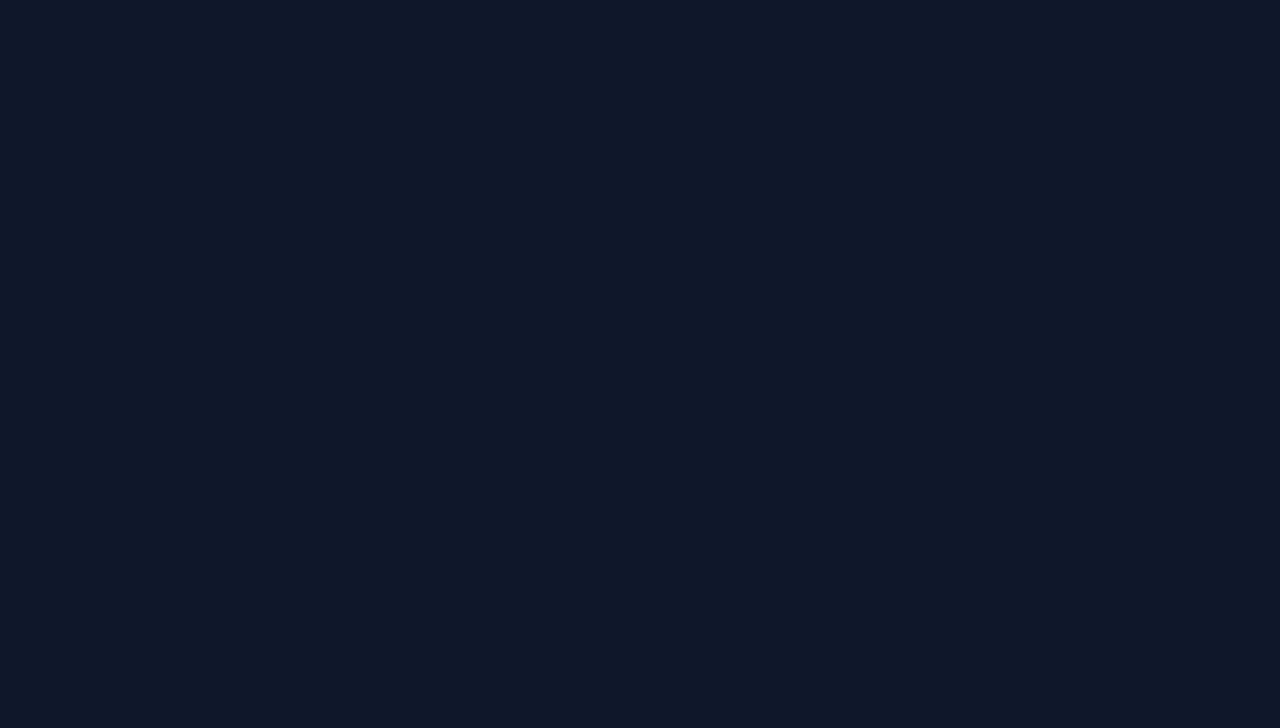
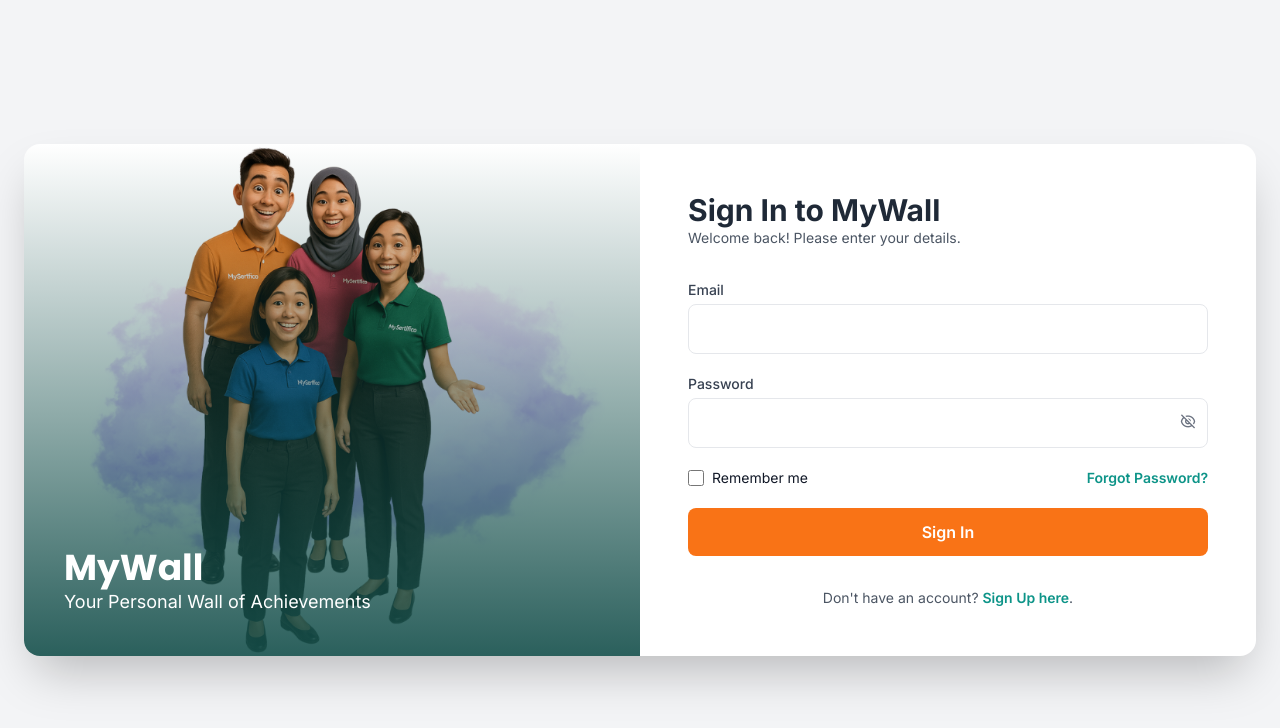
Before and after one commit to webappstudio-my/mysertifico, a React (Vite) app: page /mywall/auth/sign-in in a window 1280 px wide. Before the commit this address had no page. Shown: the top 728 px of the page. Built offline with nearby package versions, Linux system fonts and the light colour scheme.

Commit message:
adjusted image, adjust image, remove dark mode theme

```diff
--- a/src/App.jsx
+++ b/src/App.jsx
@@ -61,6 +61,8 @@ import MWSecurityPolicy from './pages/mywall/landing/MWSecurityPolicy';
 import MWTermsOfService from './pages/mywall/landing/MWTermsOfService';
 import MyWallSignUp from './pages/mywall/auth/MyWallSignUp';
 import MWForgotPassword from './pages/mywall/auth/MWForgotPassword';
+import MyWallSignIn from './pages/mywall/auth/MyWallSignIn';
+
 
 function App() {
   const [theme, setTheme] = useState(localStorage.getItem('theme') || 'light');
@@ -127,6 +129,7 @@ function App() {
         <Route path="/mywall/security-policy" element={<MWSecurityPolicy />} />
         <Route path="/mywall/terms-of-service" element={<MWTermsOfService />} />
         <Route path='/mywall/auth/sign-up' element={<MyWallSignUp theme={theme} onThemeToggle={toggleTheme} />} />
+        <Route path='/mywall/auth/sign-in' element={<MyWallSignIn />} />
 
         {/* MyWall */}
         <Route path="/mywall/auth/forgot-password" element={<MWForgotPassword />} />"
--- a/src/pages/mywall/auth/MyWallSignIn.jsx
+++ b/src/pages/mywall/auth/MyWallSignIn.jsx
@@ -13,6 +13,7 @@ const MyWallSignIn = () => {
     const [loading, setLoading] = useState(false);
     const [generalError, setGeneralError] = useState('');
     const [isSuccess, setIsSuccess] = useState(false);
+    const [showPassword, setShowPassword] = useState(false);
 
     // Dummy registered users for client-side validation (replace with actual backend check)
     const registeredUsers = {
@@ -26,7 +27,7 @@ const MyWallSignIn = () => {
             ...prev,
             [name]: type === 'checkbox' ? checked : value,
         }));
-        setErrors((prev) => ({
+        setError((prev) => ({
             ...prev,
             [name]: '',
         }));
@@ -35,13 +36,185 @@ const MyWallSignIn = () => {
         };
     };
 
+    const handleSubmit = (e) => {
+        e.preventDefault();
+        setLoading(true);
+        setGeneralError('');
+        setIsSuccess(false);
 
+        let newErrors = {};
+        let isValid = true;
 
+        // Validate Email
+        if (!formData.email.trim()) {
+            newErrors.email = 'Email address is required.';
+            isValid = false;
+        } else if (!/^\S+@\S+\.\S+$/.test(formData.email)) {
+            newErrors.email = 'Please enter a valid email address.';
+            isValid = false;
+        } else if (!registeredUsers[formData.email.toLowerCase()]) {
+            newErrors.email = 'This email is not registered. Please sign up.';
+            isValid = false;
+        }
 
+        // Validate Password
+        if (!formData.password) {
+            newErrors.password = 'Password is required.';
+            isValid = false;
+        } else if (registeredUsers[formData.email.toLowerCase()] && registeredUsers[formData.email.toLowerCase()] !== formData.password) {
+            newErrors.password = 'Incorrect password. Please try again.';
+            isValid = false;
+        }
 
+        setError(newErrors);
 
+        setTimeout(() => {
+            setLoading(false);
 
+            if (isValid) {
+                if (formData.rememberMe) {
+                    localStorage.setItem('rememberedEmail', formData.email);
+                } else {
+                    localStorage.removeItem('rememberedEmail');
+                }
+                setIsSuccess(true);
+                setTimeout(() => {
+                    navigate('/dashboard');
+                }, 1000);
+            } else {
+                if (newErrors.email || newErrors.password) {
+                    setGeneralError('Please correct the error and try again.');
+                }
+            }
+        }, 1000);
+    };
 
+    const togglePasswordVisibility = () => {
+        setShowPassword(!showPassword);
+    };
 
+    return (
+        <div className="flex items-center justify-center min-h-screen bg-gray-100 dark:bg-gray-900">
+            <div className="relative flex flex-col m-6 space-y-8 bg-white dark:bg-gray-800 shadow-2xl rounded-2xl md:flex-row md:space-y-0">
+                {/* Left Side */}
+                <div className="relative w-full md:w-1/2">
+                    <img
+                        src="/src/assets/images/frontend/welcome1.png"
+                        alt="A student smiling and holding books"
+                        className="w-full h-full hidden md:block rounded-l-2xl object-cover"
+                        onError={(e) => {
+                            e.target.src = 'https://placehold.co/800x1200/134E4A/ffffff?text=MyWall';
+                        }}
+                    />
+                    {/* Gradient overlay */}
+                    <div className="absolute inset-0 bg-gradient-to-t from-primary-mywall-900 to-transparent opacity-90 md:rounded-l-2xl"></div>
+                    <div className="absolute bottom-10 left-10 text-white">
+                        <h2 className="text-4xl font-bold font-poppins">MyWall</h2>
+                        <p className="text-lg text-primary-200">Your Personal Wall of Achievements</p>
+                    </div>
+                </div>
 
+                {/* Right Side */}
+                <div className="w-full md:w-1/2 p-8 md:p-12">
+                    <h2 className="font-bold text-3xl text-gray-800 dark:text-white">Sign In to MyWall</h2>
+                    <p className="text-sm font-normal text-gray-600 dark:text-gray-400 mb-8">Welcome back! Please enter your details.</p>
+
+                    {generalError && (
+                        <div className="mb-4 p-3 bg-red-50 border border-red-300 text-red-700 rounded-lg text-sm">
+                            {generalError}
+                        </div>
+                    )}
+
+                    {isSuccess && (
+                        <div className="mb-4 p-3 bg-green-50 border border-green-300 text-green-700 rounded-lg text-sm">
+                            Sign-in successful! Redirecting...
+                        </div>
+                    )}
+
+                    <form onSubmit={handleSubmit} className="space-y-5">
+                        <div>
+                            <label htmlFor="email" className="block text-sm font-medium text-gray-700 dark:text-gray-300">
+                                Email
+                            </label>
+                            <input
+                                type="email"
+                                id="email"
+                                name="email"
+                                value={formData.email}
+                                onChange={handleChange}
+                                required
+                                className="mt-1 w-full p-3 border rounded-lg focus:ring-primary focus:border-primary dark:bg-gray-700 dark:border-gray-600 text-black dark:text-white"
+                            />
+                            {error.email && (
+                                <p className="mt-1 text-sm text-red-600">{error.email}</p>
+                            )}
+                        </div>
+
+                        <div>
+                            <label htmlFor="password" className="block text-sm font-medium text-gray-700 dark:text-gray-300">
+                                Password
+                            </label>
+                            <div className="relative">
+                                <input
+                                    type={showPassword ? "text" : "password"}
+                                    id="password"
+                                    name="password"
+                                    value={formData.password}
+                                    onChange={handleChange}
+                                    required
+                                    className="mt-1 w-full p-3 border rounded-lg pr-10 text-black focus:ring-primary focus:border-primary dark:bg-gray-700 dark:border-gray-600 dark:text-white"
+                                />
+                                <button
+                                    type="button"
+                                    onClick={togglePasswordVisibility}
+                                    className="absolute inset-y-0 right-0 px-3 text-gray-500 dark:text-gray-400"
+                                >
+                                    <i className={showPassword ? "ri-eye-line" : "ri-eye-off-line"}></i>
+                                </button>
+                            </div>
+                            {error.password && (
+                                <p className="mt-1 text-sm text-red-600">{error.password}</p>
+                            )}
+                        </div>
+
+                        <div className="flex justify-between items-center">
+                            <div className="flex items-center">
+                                <input
+                                    type="checkbox"
+                                    id="rememberMe"
+                                    name="rememberMe"
+                                    checked={formData.rememberMe}
+                                    onChange={handleChange}
+                                    className="h-4 w-4 text-primary focus:ring-primary border-gray-300 rounded"
+                                />
+                                <label htmlFor="rememberMe" className="ml-2 block text-sm text-gray-900 dark:text-gray-300">
+                                    Remember me
+                                </label>
+                            </div>
+                            <Link
+                                to="/mywall/auth/forgot-password"
+                                className="text-sm font-semibold text-primary hover:underline"
+                            >
+                                Forgot Password?
+                            </Link>
+                        </div>
+
+                        <button
+                            type="submit"
+                            disabled={loading}
+                            className="w-full bg-orange-500 text-white py-3 rounded-lg font-semibold hover:bg-orange-600 transition-colors disabled:opacity-50"
+                        >
+                            {loading ? 'Signing In...' : 'Sign In'}
+                        </button>
+                    </form>
+
+                    <div className="mt-8 text-center text-sm text-gray-600 dark:text-gray-400">
+                        Don't have an account? <Link to="/mywall/auth/sign-up" className="font-semibold text-primary hover:underline">Sign Up here</Link>.
+                    </div>
+                </div>
+            </div>
+        </div>
+    );
 };
+
+export default MyWallSignIn;
```
Also changed, not shown: src/pages/mywall/auth/MyWallSignUp.jsx (+13 -10 lines).
